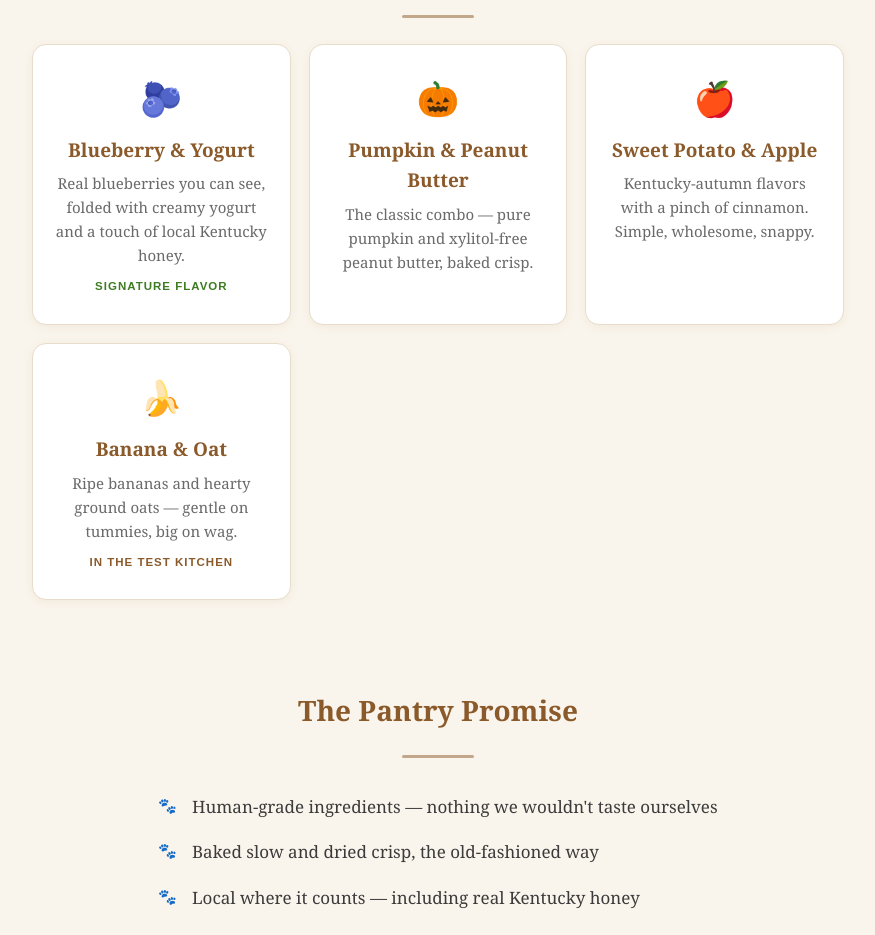
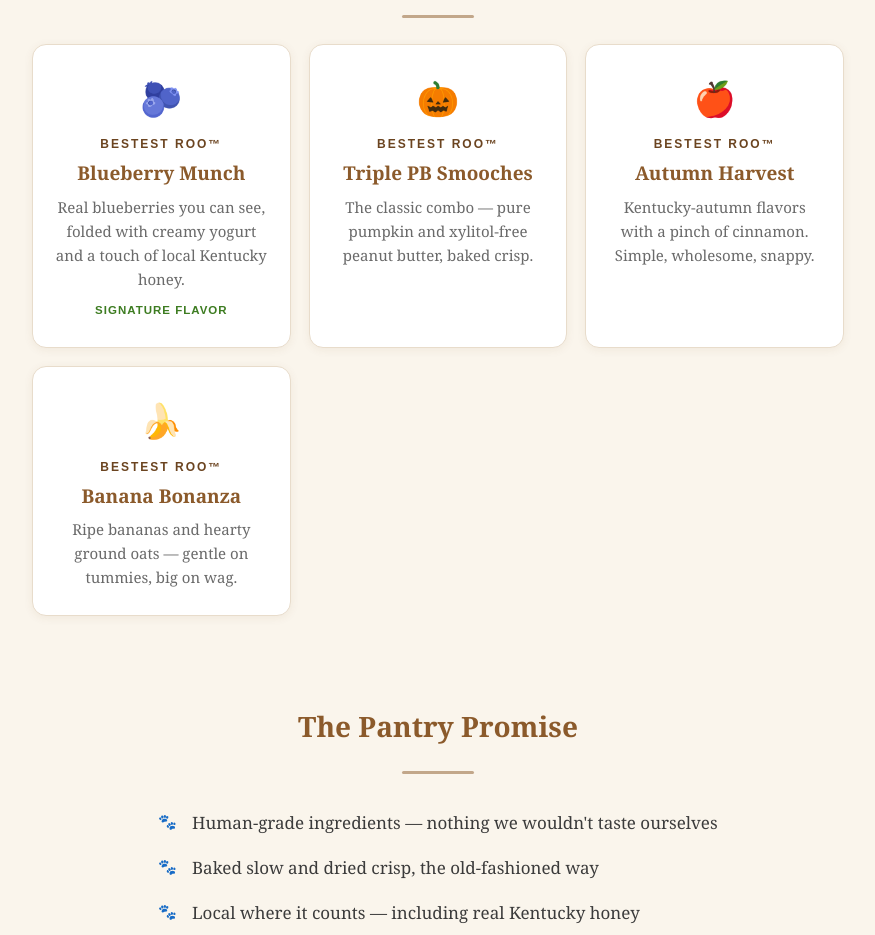
Before and after one commit to buckybailey1989/lykaspantry-site, a plain HTML site: page index.html in a window 1280 px wide. Shown: the part 1840-2775 px from the top of the page, without its empty margins (202-1077 px from the left). Drawn offline with Linux system fonts and the light colour scheme.

Commit message:
Add Bestest Roo(TM) brand line above the four locked flavor names

```diff
--- a/index.html
+++ b/index.html
@@ -110,7 +110,16 @@
     box-shadow: 0 2px 10px rgba(107, 68, 32, 0.07);
   }
   .card .emoji { font-size: 34px; }
-  .card h3 { color: var(--brown); font-size: 19px; margin: 10px 0 6px; }
+  .card .brand {
+    font-family: Arial, sans-serif;
+    font-size: 12px;
+    font-weight: bold;
+    letter-spacing: 2px;
+    text-transform: uppercase;
+    color: var(--brown-dark);
+    margin-top: 10px;
+  }
+  .card h3 { color: var(--brown); font-size: 19px; margin: 4px 0 6px; }
   .card p { font-size: 15px; color: #6a6a6a; }
   .card .sig {
     display: inline-block; margin-top: 10px;
@@ -195,25 +204,28 @@
     <div class="flavors">
       <div class="card">
         <div class="emoji">🫐</div>
-        <h3>Blueberry &amp; Yogurt</h3>
+        <div class="brand">Bestest Roo™</div>
+        <h3>Blueberry Munch</h3>
         <p>Real blueberries you can see, folded with creamy yogurt and a touch of local Kentucky honey.</p>
         <span class="sig">Signature Flavor</span>
       </div>
       <div class="card">
         <div class="emoji">🎃</div>
-        <h3>Pumpkin &amp; Peanut Butter</h3>
+        <div class="brand">Bestest Roo™</div>
+        <h3>Triple PB Smooches</h3>
         <p>The classic combo — pure pumpkin and xylitol-free peanut butter, baked crisp.</p>
       </div>
       <div class="card">
         <div class="emoji">🍎</div>
-        <h3>Sweet Potato &amp; Apple</h3>
+        <div class="brand">Bestest Roo™</div>
+        <h3>Autumn Harvest</h3>
         <p>Kentucky-autumn flavors with a pinch of cinnamon. Simple, wholesome, snappy.</p>
       </div>
       <div class="card">
         <div class="emoji">🍌</div>
-        <h3>Banana &amp; Oat</h3>
+        <div class="brand">Bestest Roo™</div>
+        <h3>Banana Bonanza</h3>
         <p>Ripe bananas and hearty ground oats — gentle on tummies, big on wag.</p>
-        <span class="sig" style="color:#8B5A2B">In the Test Kitchen</span>
       </div>
     </div>
   </section>
```
